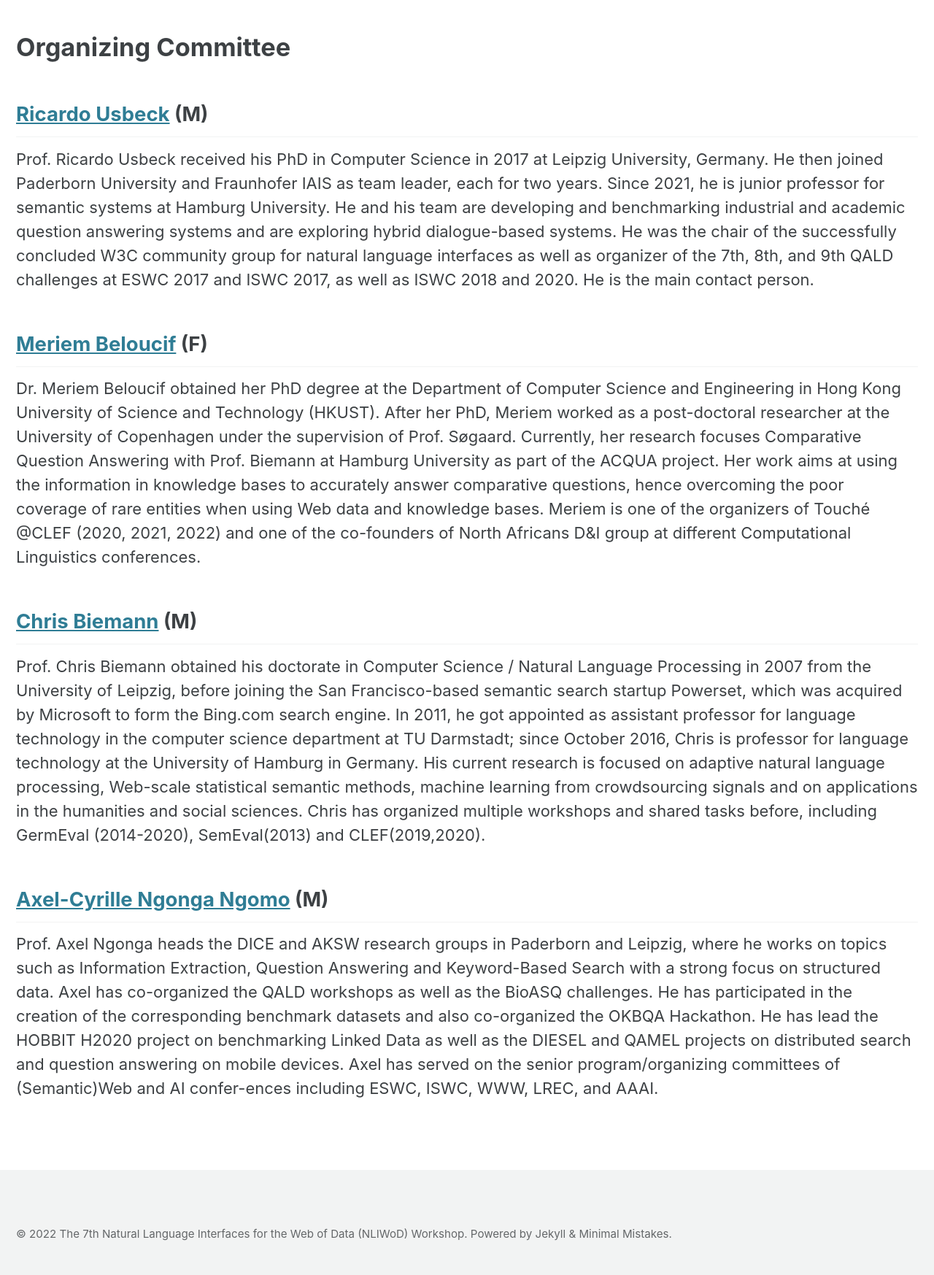
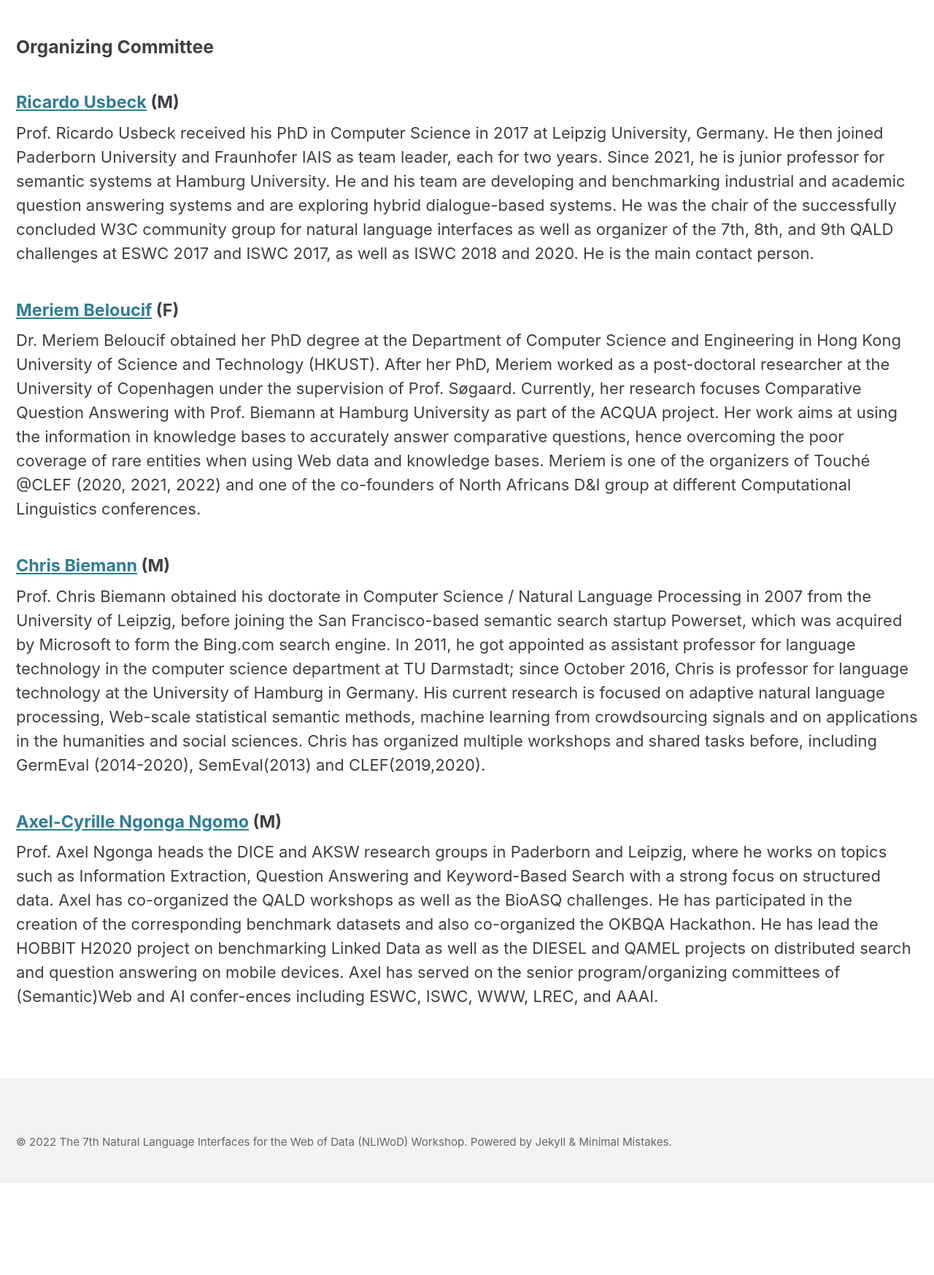
Before and after one commit to semantic-systems/nliwod-workshop, a Jekyll site: the page built from organization.md, in a window 1280 px wide. Shown: the part 311-2058 px from the top of the page at 73% size. Built offline with Jekyll 4.4.1, drawn with Linux system fonts in a browser that asks for light colours; cached includes are drawn as plain includes; after the commit the page ends 1932 px from its top, so only the background shows below that.

```diff
--- a/organization.md
+++ b/organization.md
@@ -5,18 +5,18 @@ permalink: /organization.html
 ref: organization
 ---
 
-# Organizing Committee
+### Organizing Committee
 
-## [Ricardo Usbeck](https://www.inf.uni-hamburg.de/en/inst/ab/sems/people/ricardo-usbeck.html) (M)
+#### [Ricardo Usbeck](https://www.inf.uni-hamburg.de/en/inst/ab/sems/people/ricardo-usbeck.html) (M)
 
 Prof. Ricardo Usbeck received his PhD in Computer Science in 2017 at Leipzig University, Germany. He then joined Paderborn University and Fraunhofer IAIS as team leader, each for two years. Since 2021, he is junior professor for semantic systems at Hamburg University. He and his team are developing and benchmarking industrial and academic question answering systems and are exploring hybrid dialogue-based systems.
 He was the chair of the successfully concluded W3C community group for natural language interfaces as well as organizer of the 7th, 8th, and 9th QALD challenges at ESWC 2017 and ISWC 2017, as well as ISWC 2018 and 2020. He is the main contact person.
 
-## [Meriem Beloucif](https://www.inf.uni-hamburg.de/en/inst/ab/lt/people/meriem-beloucif.html) (F)
+#### [Meriem Beloucif](https://www.inf.uni-hamburg.de/en/inst/ab/lt/people/meriem-beloucif.html) (F)
 Dr. Meriem Beloucif obtained her PhD degree at the Department of Computer Science and Engineering in Hong Kong University of Science and Technology (HKUST). After her PhD, Meriem worked as a post-doctoral researcher at the University of Copenhagen under the supervision of Prof. Søgaard. Currently, her research focuses Comparative Question Answering with Prof. Biemann at Hamburg University as part of the ACQUA project. Her work aims at using the information in knowledge bases to accurately answer comparative questions, hence overcoming the poor coverage of rare entities when using Web data and knowledge bases. Meriem is one of the organizers of Touché @CLEF (2020, 2021, 2022) and one of the co-founders of North Africans D&I group at different Computational Linguistics conferences.
 
-## [Chris Biemann](https://www.inf.uni-hamburg.de/en/inst/ab/lt/people/chris-biemann.html) (M)
+#### [Chris Biemann](https://www.inf.uni-hamburg.de/en/inst/ab/lt/people/chris-biemann.html) (M)
 Prof. Chris Biemann obtained his doctorate in Computer Science / Natural Language Processing in 2007 from the University of Leipzig, before joining the San Francisco-based semantic search startup Powerset, which was acquired by Microsoft to form the Bing.com search engine. In 2011, he got appointed as assistant professor for language technology in the computer science department at TU Darmstadt; since October 2016, Chris is professor for language technology at the University of Hamburg in Germany. His current research is focused on adaptive natural language processing, Web-scale statistical semantic methods, machine learning from crowdsourcing signals and on applications in the humanities and social sciences. Chris has organized multiple workshops and shared tasks before, including GermEval (2014-2020), SemEval(2013) and CLEF(2019,2020).
 
-## [Axel-Cyrille Ngonga Ngomo](http://dice-research.org) (M)
+#### [Axel-Cyrille Ngonga Ngomo](http://dice-research.org) (M)
 Prof. Axel Ngonga heads the DICE and AKSW research groups in Paderborn and Leipzig, where he works on topics such as Information Extraction, Question Answering and Keyword-Based Search with a strong focus on structured data. Axel has co-organized the QALD workshops as well as the BioASQ challenges. He has participated in the creation of the corresponding benchmark datasets and also co-organized the OKBQA Hackathon. He has lead the HOBBIT H2020 project on benchmarking Linked Data as well as the DIESEL and QAMEL projects on distributed search and question answering on mobile devices. Axel has served on the senior program/organizing committees of (Semantic)Web and AI confer-ences including ESWC, ISWC, WWW, LREC, and AAAI.
```
